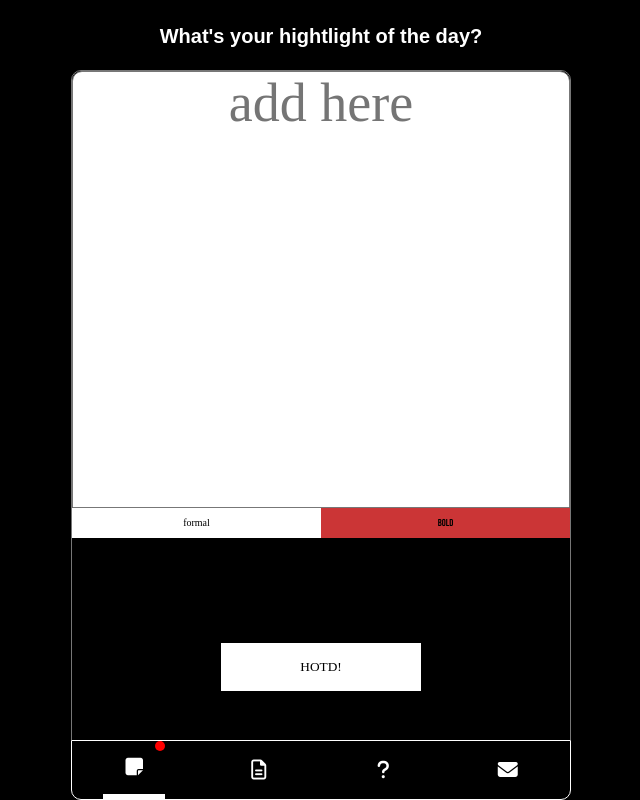
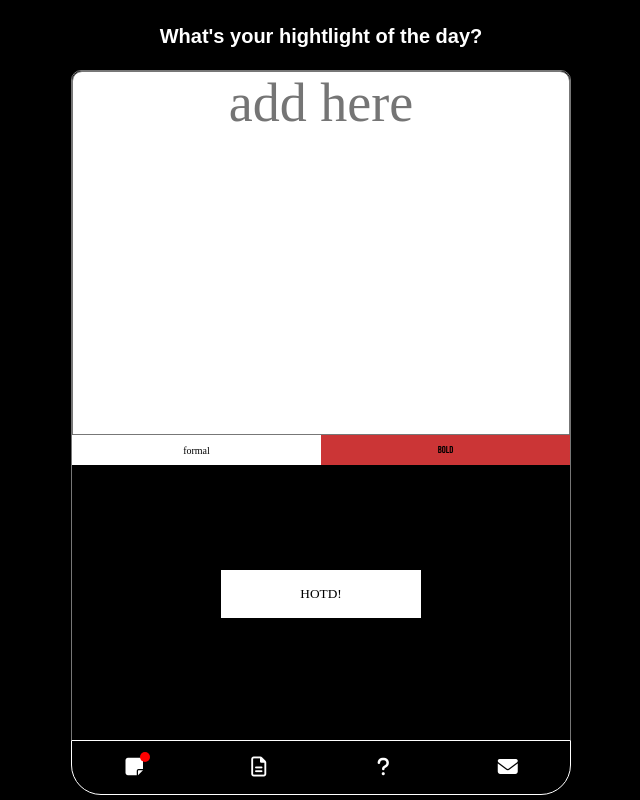
Before and after one commit to sdpathak24/HOTD, a plain HTML site: page index.html in a window 1280 px wide. Shown: the whole page, without its empty margins (319-959 px from the left). Drawn offline with Linux system fonts and the light colour scheme.

Commit message:
Major change 3.0

```diff
--- a/index.html
+++ b/index.html
@@ -125,11 +125,7 @@
     <div class="footer">
       <ul>
         <a id="homePage">
-          <li
-            class="noti"
-            id="noti"
-            style="height: 100%; border-bottom: 5px solid; width: 50%"
-          >
+          <li class="noti" id="noti">
             <span class="badge" id="badge"> </span>
             <i class="fa-solid fa-note-sticky fa-2xl"></i>
           </li>
--- a/style.css
+++ b/style.css
@@ -184,7 +184,7 @@ h1 {
   border-radius: 10px;
   overflow: scroll;
 }
-
+/*
 .display {
   height: 60%;
   width: 100%;
@@ -193,13 +193,13 @@ h1 {
   align-items: center;
   background-color: aquamarine;
   z-index: 1000;
-}
+} */
 
 textarea {
   width: 100%;
   /* width: 400px; */
   /* height: 300px; */
-  height: 60%;
+  height: 50%;
   /* background-color: #cb3536; */
   outline: none;
   padding: 0 1rem;
@@ -239,16 +239,6 @@ li {
   align-items: center;
   /* border: 1px solid white; */
   cursor: pointer;
-}
-
-.footer ul {
-  width: 500px;
-  list-style: none;
-  display: flex;
-  flex-direction: row;
-  border: 1px solid;
-  border-bottom-left-radius: 10px;
-  border-bottom-right-radius: 10px;
 }
 
 /* a {
@@ -335,6 +325,19 @@ button {
   background-color: #000;
 }
 
+.footer ul {
+  width: 500px;
+  list-style: none;
+  display: flex;
+  flex-direction: row;
+  border: 1px solid;
+  border-bottom-left-radius: 30px;
+  border-bottom-right-radius: 30px;
+  /* padding-bottom: 20px; */
+  /* height: 50px; */
+  margin-bottom: 5px;
+}
+
 .footer a {
   text-decoration: none;
   color: white;
```
Also changed, not shown: pastHOTDs.html (+3 -3 lines).
